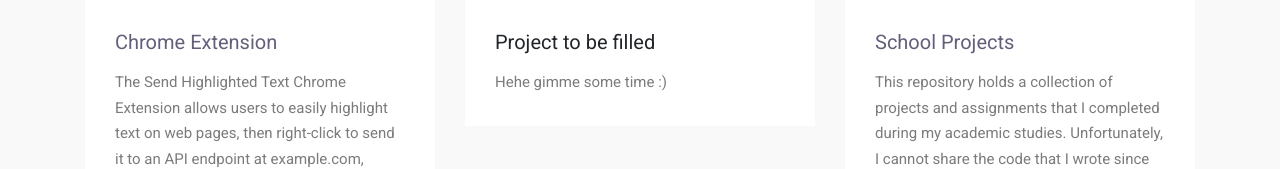
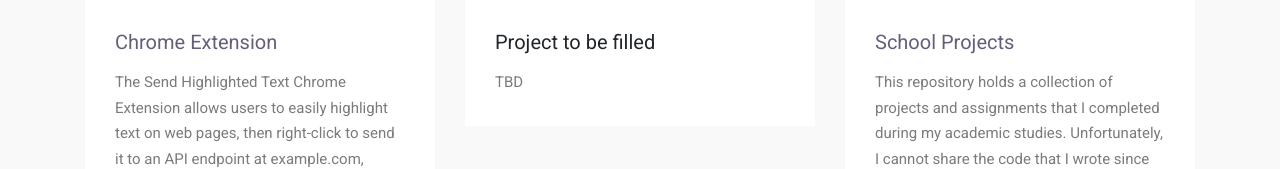
Before and after one commit to bazarb2000/portfolio_site, a plain HTML site: page portfolio.html in a window 1280 px wide. Shown: the part 774-943 px from the top of the page. Drawn offline with nearby package versions, Linux system fonts and the light colour scheme; some packages are replaced by stand-ins of ours; files whose address does not match are found by name; a web font is replaced by a local one.

Commit message:
Add files via upload

```diff
--- a/portfolio.html
+++ b/portfolio.html
@@ -107,7 +107,7 @@
 			<div class="col-lg-4 col-sm-6">
 				<div class="block">
 					<h3 class="mb-3">Project to be filled</h3>
-					<p>Hehe gimme some time :)</p>
+					<p>TBD</p>
 				</div>
 			</div>
 			<div class="col-lg-4 col-sm-6">
```
Also changed, not shown: 1 other file.
